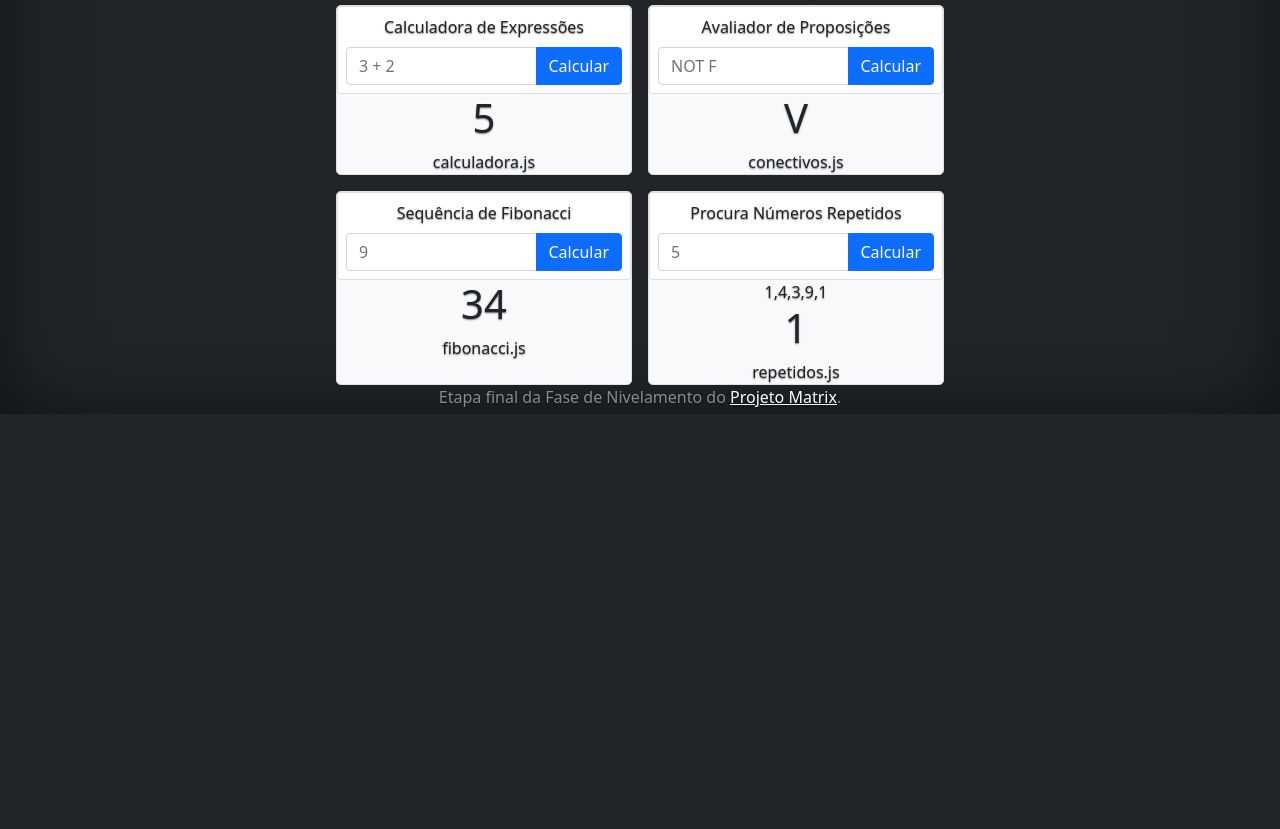
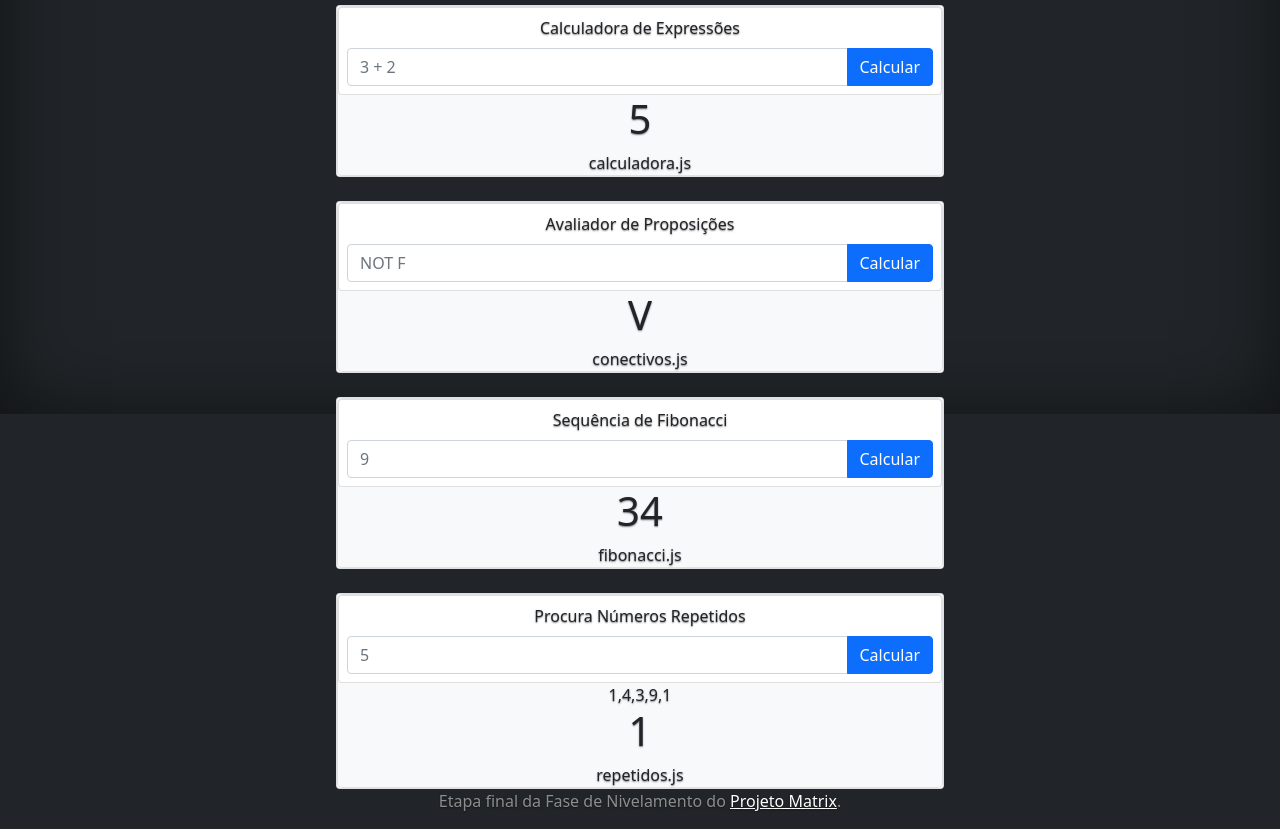
Before and after one commit to silveirapdu/silveirapdu.github.io, a plain HTML site: page index.html in a window 1280 px wide. Shown: the part 386-1215 px from the top of the page. Before the commit the page ends 811 px from the top, so only its background shows below. Drawn offline with Linux system fonts and the light colour scheme; a script that the page names is missing; files whose address does not match are found by name.

Commit message:
ajuste card

```diff
--- a/index.html
+++ b/index.html
@@ -37,7 +37,7 @@
         <header class="mb-auto">
             <div>
                 <div class="float-md-start mb-0">
-                    <img src="http://projetomatrix.com/img/logo_full.png" alt="Logo Projeto Matrix">
+                    <img style = "width: 100%;" src="http://projetomatrix.com/img/logo_full.png" alt="Logo Projeto Matrix">
                 </div>
             </div>
 
@@ -45,7 +45,8 @@
         <h3 class="text-white">Desenvolvimento em HTML5/JavaScript/Bootstrap</h3>
         <main class="container-fluid px-3">
 
-            <div class="d-grid gap-3" style="grid-template-columns: 2fr 2fr;">
+            <div class="card" style="width:100%;">
+
                 <div class="bg-light border rounded-3">
                     <form id="expression-form" class="card p-2">
                         <label for="expression" class="form-label">Calculadora de Expressões</label>
@@ -59,6 +60,9 @@
                         calculadora.js
                     </span>
                 </div>
+            </div>
+            <br>
+            <div class="card" style="width: 100%;">
                 <div class="bg-light border rounded-3">
                     <form id="logic-form" class="card p-2">
                         <label for="logic" class="form-label">Avaliador de Proposições</label>
@@ -72,6 +76,9 @@
                         conectivos.js
                     </span>
                 </div>
+            </div>
+            <br>
+            <div class="card" style="width:100%;">
                 <div class="bg-light border rounded-3">
                     <form id="fibo-form" class="card p-2">
                         <label for="fibo" class="form-label">Sequência de Fibonacci</label>
@@ -85,6 +92,9 @@
                         fibonacci.js
                     </span>
                 </div>
+            </div>
+            <br>
+            <div class="card" style="width:100%;">
                 <div class="bg-light border rounded-3">
                     <form id="repetidos-form" class="card p-2">
                         <label for="repetidos" class="form-label">Procura Números Repetidos</label>
@@ -102,6 +112,7 @@
                     </span>
                 </div>
             </div>
+
         </main>
 
         <footer class="mt-auto text-white-50">
```
